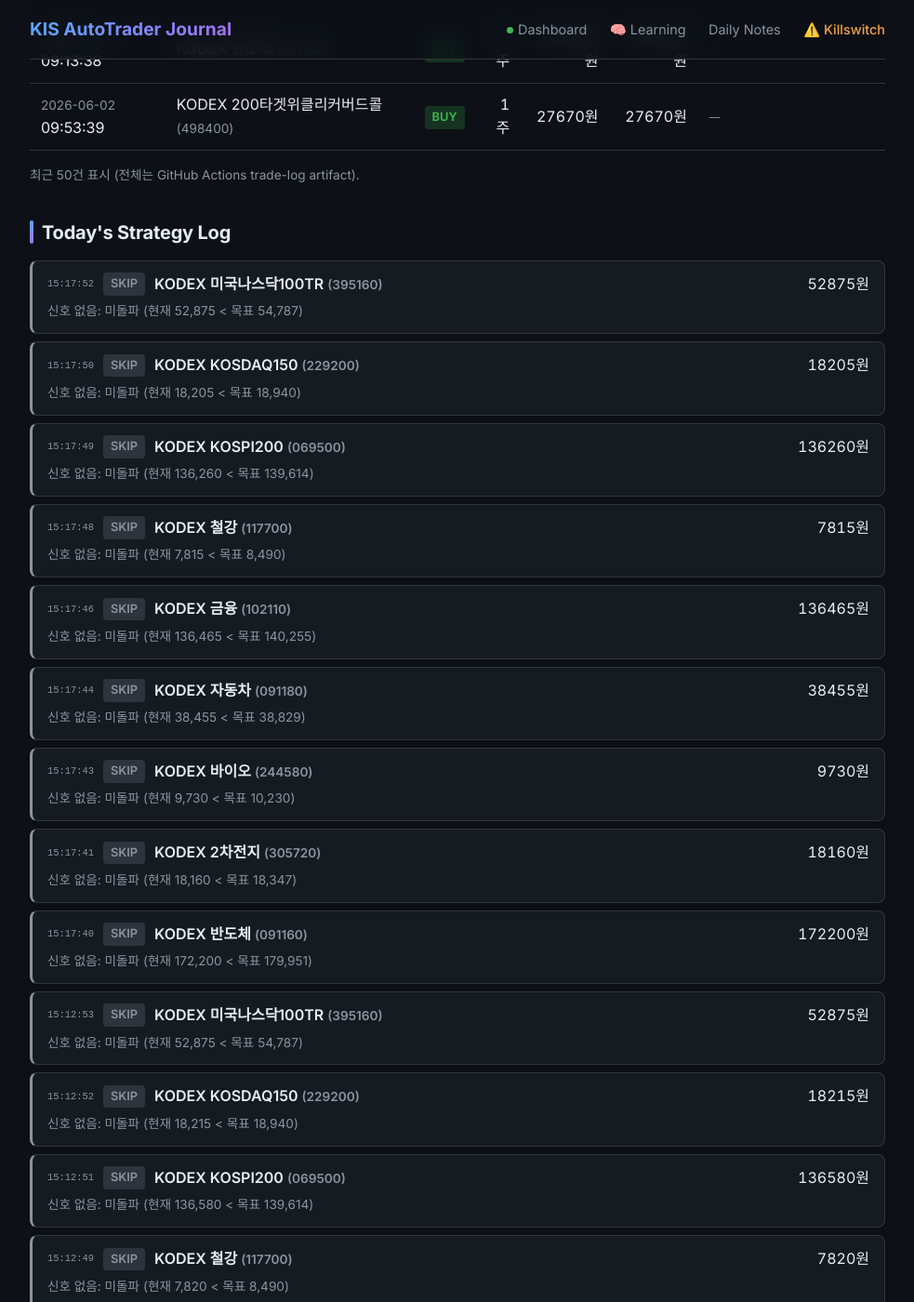
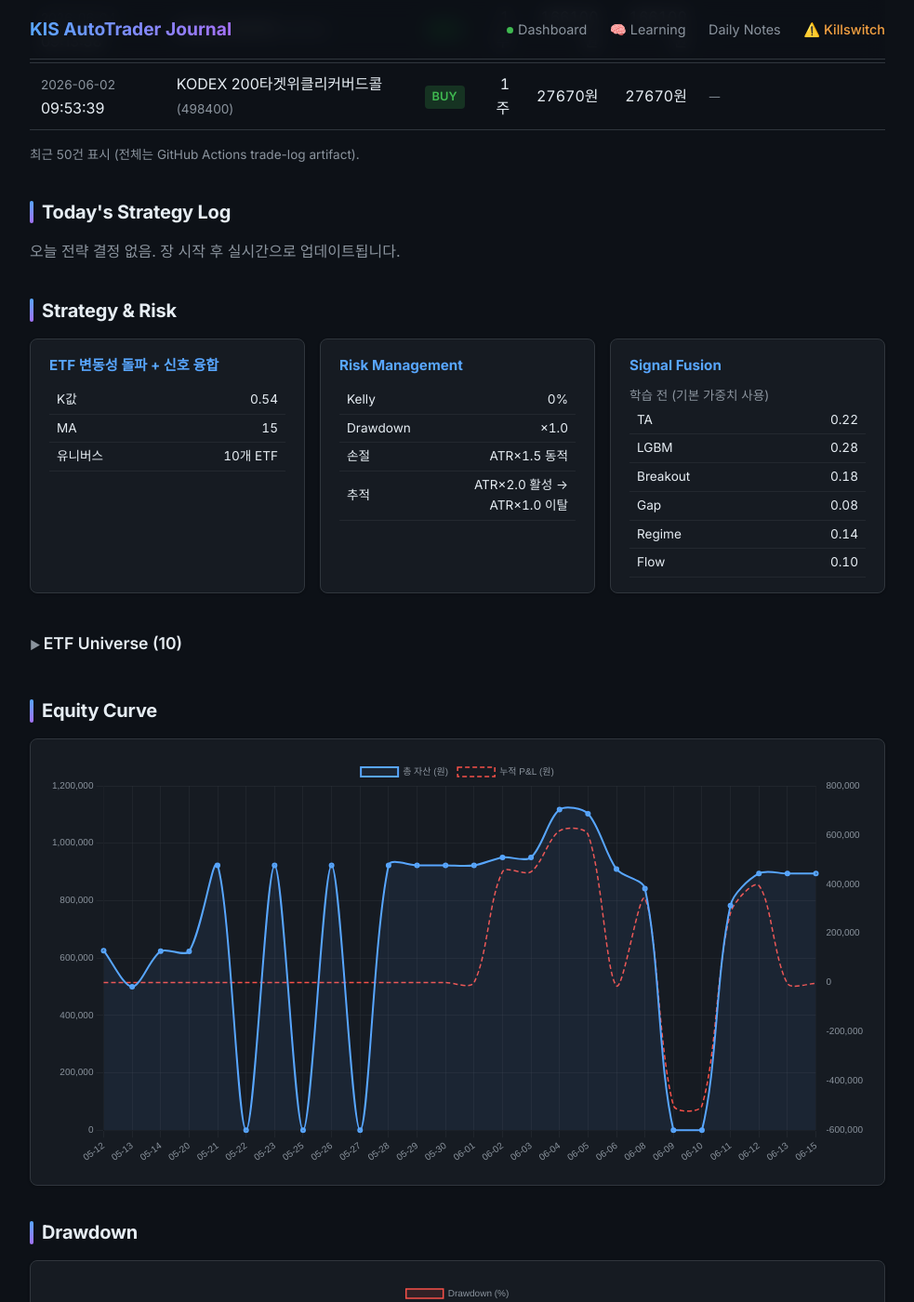
Before and after one commit to BudongJW/kis-trading-journal, a Jekyll site: the page built from index.html, in a window 1280 px wide and 1400 px high, scrolled down 5071 px. Shown: the whole window at 93% size, without its empty margins (148-1131 px from the left). Built offline with Jekyll 4.4.1, drawn with Linux system fonts in a browser that asks for light colours; nearby versions of some CDN libraries; some of the changed text lies outside the part shown.

Commit message:
auto: portfolio update 18:45

```diff
--- a/_data/portfolio.json
+++ b/_data/portfolio.json
@@ -1,5 +1,5 @@
 {
-  "updated_at": "2026-06-15T15:30:27.196063",
+  "updated_at": "2026-06-15T18:45:41.129809",
   "initial_capital": 500000,
   "cash": 894568,
   "holdings": [],
@@ -835,15 +835,8 @@
     "trained": false
   },
   "bear_strategy": {
-    "enabled": true,
-    "regime": "CAUTION",
-    "confidence": 0.65,
-    "sma_ratio": 0.8387,
-    "canary_bad": 1,
-    "canary_scores": {
-      "195930": 1.5779,
-      "132030": -1.5086
-    }
+    "regime": "BULL",
+    "enabled": false
   },
   "us_session": {
     "enabled": true,
@@ -891,188 +884,7 @@
       }
     ]
   },
-  "decisions": [
-    {
-      "time": "15:17:52",
-      "symbol": "395160",
-      "name": "KODEX 미국나스닥100TR",
-      "action": "skip",
-      "reason": "신호 없음: 미돌파 (현재 52,875 < 목표 54,787)",
-      "price": 52875,
-      "ta_total": -11.3
-    },
-    {
-      "time": "15:17:50",
-      "symbol": "229200",
-      "name": "KODEX KOSDAQ150",
-      "action": "skip",
-      "reason": "신호 없음: 미돌파 (현재 18,205 < 목표 18,940)",
-      "price": 18205,
-      "ta_total": -23.3
-    },
-    {
-      "time": "15:17:49",
-      "symbol": "069500",
-      "name": "KODEX KOSPI200",
-      "action": "skip",
-      "reason": "신호 없음: 미돌파 (현재 136,260 < 목표 139,614)",
-      "price": 136260,
-      "ta_total": -15.3
-    },
-    {
-      "time": "15:17:48",
-      "symbol": "117700",
-      "name": "KODEX 철강",
-      "action": "skip",
-      "reason": "신호 없음: 미돌파 (현재 7,815 < 목표 8,490)",
-      "price": 7815,
-      "ta_total": -27.4
-    },
-    {
-      "time": "15:17:46",
-      "symbol": "102110",
-      "name": "KODEX 금융",
-      "action": "skip",
-      "reason": "신호 없음: 미돌파 (현재 136,465 < 목표 140,255)",
-      "price": 136465,
-      "ta_total": -16.0
-    },
-    {
-      "time": "15:17:44",
-      "symbol": "091180",
-      "name": "KODEX 자동차",
-      "action": "skip",
-      "reason": "신호 없음: 미돌파 (현재 38,455 < 목표 38,829)",
-      "price": 38455,
-      "ta_total": -15.4
-    },
-    {
-      "time": "15:17:43",
-      "symbol": "244580",
-      "name": "KODEX 바이오",
-      "action": "skip",
-      "reason": "신호 없음: 미돌파 (현재 9,730 < 목표 10,230)",
-      "price": 9730,
-      "ta_total": -16.8
-    },
-    {
-      "time": "15:17:41",
-      "symbol": "305720",
-      "name": "KODEX 2차전지",
-      "action": "skip",
-      "reason": "신호 없음: 미돌파 (현재 18,160 < 목표 18,347)",
-      "price": 18160,
-      "ta_total": -20.2
-    },
-    {
-      "time": "15:17:40",
-      "symbol": "091160",
-      "name": "KODEX 반도체",
-      "action": "skip",
-      "reason": "신호 없음: 미돌파 (현재 172,200 < 목표 179,951)",
-      "price": 172200,
-      "ta_total": -12.4
-    },
-    {
-      "time": "15:12:53",
-      "symbol": "395160",
-      "name": "KODEX 미국나스닥100TR",
-      "action": "skip",
-      "reason": "신호 없음: 미돌파 (현재 52,875 < 목표 54,787)",
-      "price": 52875,
-      "ta_total": -11.3
-    },
-    {
-      "time": "15:12:52",
-      "symbol": "229200",
-      "name": "KODEX KOSDAQ150",
-      "action": "skip",
-      "reason": "신호 없음: 미돌파 (현재 18,215 < 목표 18,940)",
-      "price": 18215,
-      "ta_total": -23.3
-    },
-    {
-      "time": "15:12:51",
-      "symbol": "069500",
-      "name": "KODEX KOSPI200",
-      "action": "skip",
-      "reason": "신호 없음: 미돌파 (현재 136,580 < 목표 139,614)",
-      "price": 136580,
-      "ta_total": -15.4
-    },
-    {
-      "time": "15:12:49",
-      "symbol": "117700",
-      "name": "KODEX 철강",
-      "action": "skip",
-      "reason": "신호 없음: 미돌파 (현재 7,820 < 목표 8,490)",
-      "price": 7820,
-      "ta_total": -27.4
-    },
-    {
-      "time": "15:12:47",
-      "symbol": "102110",
-      "name": "KODEX 금융",
-      "action": "skip",
-      "reason": "신호 없음: 미돌파 (현재 136,825 < 목표 140,255)",
-      "price": 136825,
-      "ta_total": -16.1
-    },
-    {
-      "time": "15:12:46",
-      "symbol": "091180",
-      "name": "KODEX 자동차",
-      "action": "skip",
-      "reason": "신호 없음: 미돌파 (현재 38,565 < 목표 38,829)",
-      "price": 38565,
-      "ta_total": -15.4
-    },
-    {
-      "time": "15:12:44",
-      "symbol": "244580",
-      "name": "KODEX 바이오",
-      "action": "skip",
-      "reason": "신호 없음: 미돌파 (현재 9,755 < 목표 10,230)",
-      "price": 9755,
-      "ta_total": -16.9
-    },
-    {
-      "time": "15:12:43",
-      "symbol": "305720",
-      "name": "KODEX 2차전지",
-      "action": "skip",
-      "reason": "신호 없음: 미돌파 (현재 18,190 < 목표 18,347)",
-      "price": 18190,
-      "ta_total": -20.2
-    },
-    {
-      "time": "15:12:41",
-      "symbol": "091160",
-      "name": "KODEX 반도체",
-      "action": "skip",
-      "reason": "신호 없음: 미돌파 (현재 172,505 < 목표 179,951)",
-      "price": 172505,
-      "ta_total": -17.5
-    },
-    {
-      "time": "15:07:54",
-      "symbol": "395160",
-      "name": "KODEX 미국나스닥100TR",
-      "action": "skip",
-      "reason": "신호 없음: 미돌파 (현재 52,925 < 목표 54,787)",
-      "price": 52925,
-      "ta_total": -11.4
-    },
-    {
-      "time": "15:07:53",
-      "symbol": "229200",
-      "name": "KODEX KOSDAQ150",
-      "action": "skip",
-      "reason": "신호 없음: 미돌파 (현재 18,205 < 목표 18,940)",
-      "price": 18205,
-      "ta_total": -23.3
-    }
-  ],
+  "decisions": [],
   "learning": {
     "market": {
       "trend": "up",
@@ -1290,21 +1102,21 @@
     }
   },
   "day_plan": {
-    "stance": "CAUTIOUS",
+    "stance": "NEUTRAL",
     "forced": false,
-    "auto_stance": "CAUTIOUS",
-    "stance_kr": "신중",
-    "budget_pct": 0.4,
+    "auto_stance": "NEUTRAL",
+    "stance_kr": "중립",
+    "budget_pct": 0.7,
     "max_new_positions": 2,
     "allow_long": true,
-    "allow_inverse": true,
+    "allow_inverse": false,
     "allow_leverage": false,
-    "size_mult": 0.6,
-    "k_effective": 0.59,
-    "allow_summary": "롱/인버스",
-    "briefing": "오늘 스탠스 신중(CAUTIOUS) · 레짐 CAUTION·신뢰도 65% · 美 오버나이트 neutral(+0.3%) · 고변동(100.0%ile) · 예산 40%·최대 2종목·허용 롱/인버스",
+    "size_mult": 0.85,
+    "k_effective": 0.54,
+    "allow_summary": "롱",
+    "briefing": "오늘 스탠스 중립(NEUTRAL) · 레짐 BULL·신뢰도 65% · 美 오버나이트 neutral(+0.3%) · 고변동(100.0%ile) · 예산 70%·최대 2종목·허용 롱",
     "signals": {
-      "regime": "CAUTION",
+      "regime": "BULL",
       "confidence": 0.65,
       "direction": "neutral",
       "nasdaq_change": 0.31,
@@ -1316,11 +1128,11 @@
   "leverage": {
     "enabled": true,
     "dry_run": true,
-    "gate_allowed": false,
-    "gate_reason": "레짐 CAUTION(BULL 아님) → 레버리지 금지",
+    "gate_allowed": true,
+    "gate_reason": "강한 상승추세 확인(BULL+bull+확신+급락無) → 레버리지 진입 허용",
     "hard_stop_pct": 0.04,
     "max_weight": 0.15,
-    "regime": "CAUTION",
+    "regime": "BULL",
     "hmm_state": "bull",
     "hmm_confidence": 0.988,
     "universe": [
```
